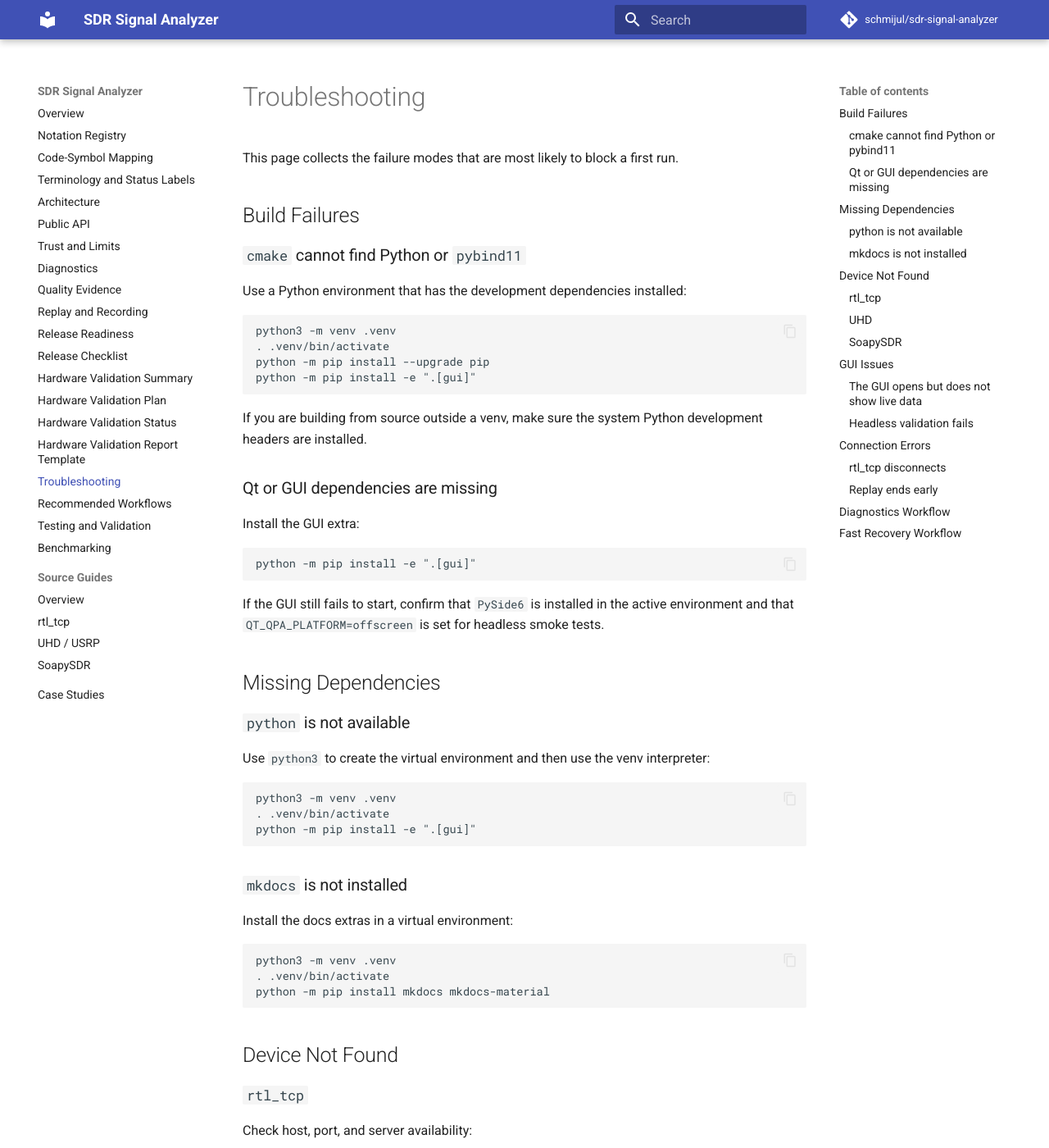
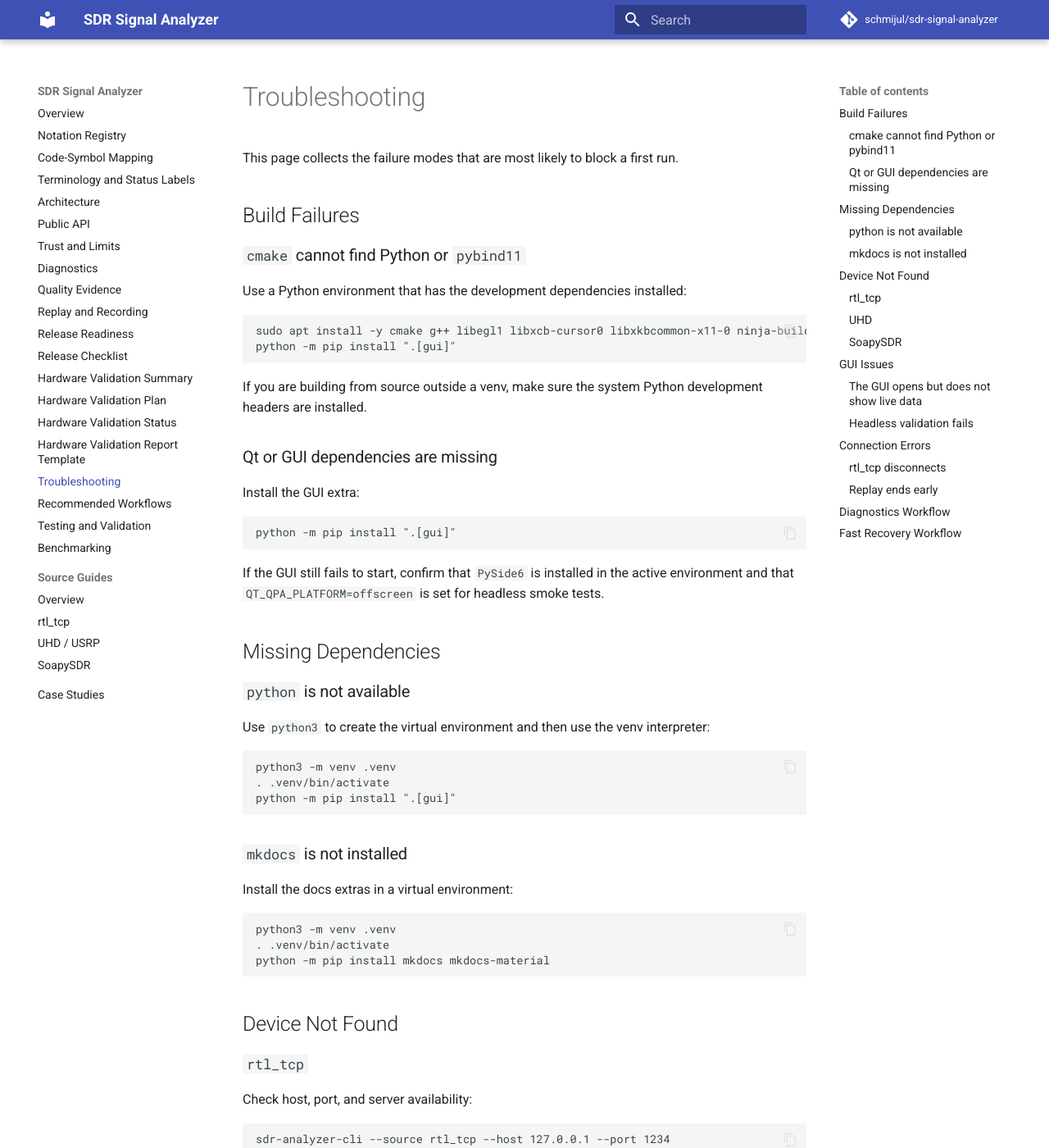
Before and after one commit to schmijul/sdr-signal-analyzer, an MkDocs documentation site: the page built from docs/troubleshooting.md, in a window 1280 px wide and 1400 px high. Shown: the whole window at 82% size. Built offline with MkDocs 1.6.1 and Material for MkDocs 9.7.7, drawn with Linux system fonts in a browser that asks for light colours; comment, search, counter and statistics services are not loaded; some of the changed text lies outside the part shown.

Commit message:
Simplify install and expose installed CLI

````diff
--- a/docs/troubleshooting.md
+++ b/docs/troubleshooting.md
@@ -9,10 +9,8 @@ This page collects the failure modes that are most likely to block a first run.
 Use a Python environment that has the development dependencies installed:
 
 ```bash
-python3 -m venv .venv
-. .venv/bin/activate
-python -m pip install --upgrade pip
-python -m pip install -e ".[gui]"
+sudo apt install -y cmake g++ libegl1 libxcb-cursor0 libxkbcommon-x11-0 ninja-build python3-dev
+python -m pip install ".[gui]"
 ```
 
 If you are building from source outside a venv, make sure the system Python development headers are installed.
@@ -22,7 +20,7 @@ If you are building from source outside a venv, make sure the system Python deve
 Install the GUI extra:
 
 ```bash
-python -m pip install -e ".[gui]"
+python -m pip install ".[gui]"
 ```
 
 If the GUI still fails to start, confirm that `PySide6` is installed in the active environment and that `QT_QPA_PLATFORM=offscreen` is set for headless smoke tests.
@@ -36,7 +34,7 @@ Use `python3` to create the virtual environment and then use the venv interprete
 ```bash
 python3 -m venv .venv
 . .venv/bin/activate
-python -m pip install -e ".[gui]"
+python -m pip install ".[gui]"
 ```
 
 ### `mkdocs` is not installed
--- a/pyproject.toml
+++ b/pyproject.toml
@@ -62,6 +62,7 @@ Changelog = "https://github.com/schmijul/sdr-signal-analyzer/blob/main/CHANGELOG
 Releases = "https://github.com/schmijul/sdr-signal-analyzer/releases"
 
 [project.scripts]
+sdr-analyzer-cli = "sdr_signal_analyzer.cli:main"
 sdr-signal-analyzer-gui = "sdr_signal_analyzer.gui:main"
 sdr-signal-analyzer-demo = "sdr_signal_analyzer.demo:main"
 
````
Also changed, not shown: other parts of docs/troubleshooting.md (+1 -1 lines), CMakeLists.txt (+12 -0 lines), README.md (+18 -16 lines), docs/index.md (+4 -3 lines), 3 other files.
